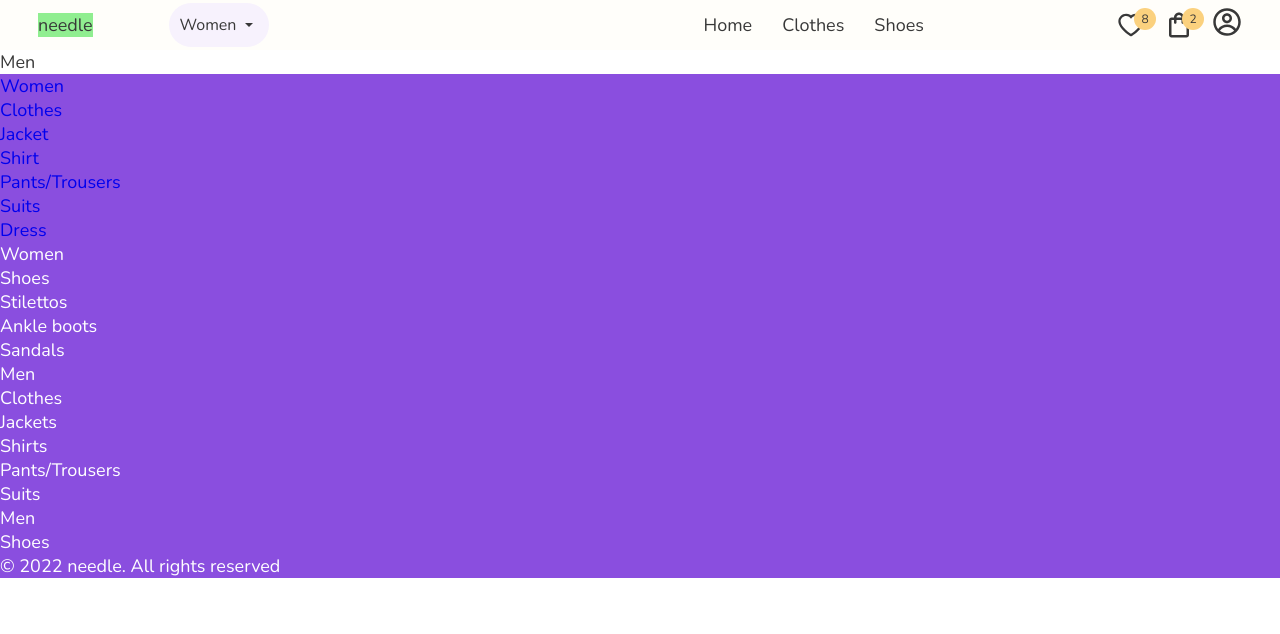
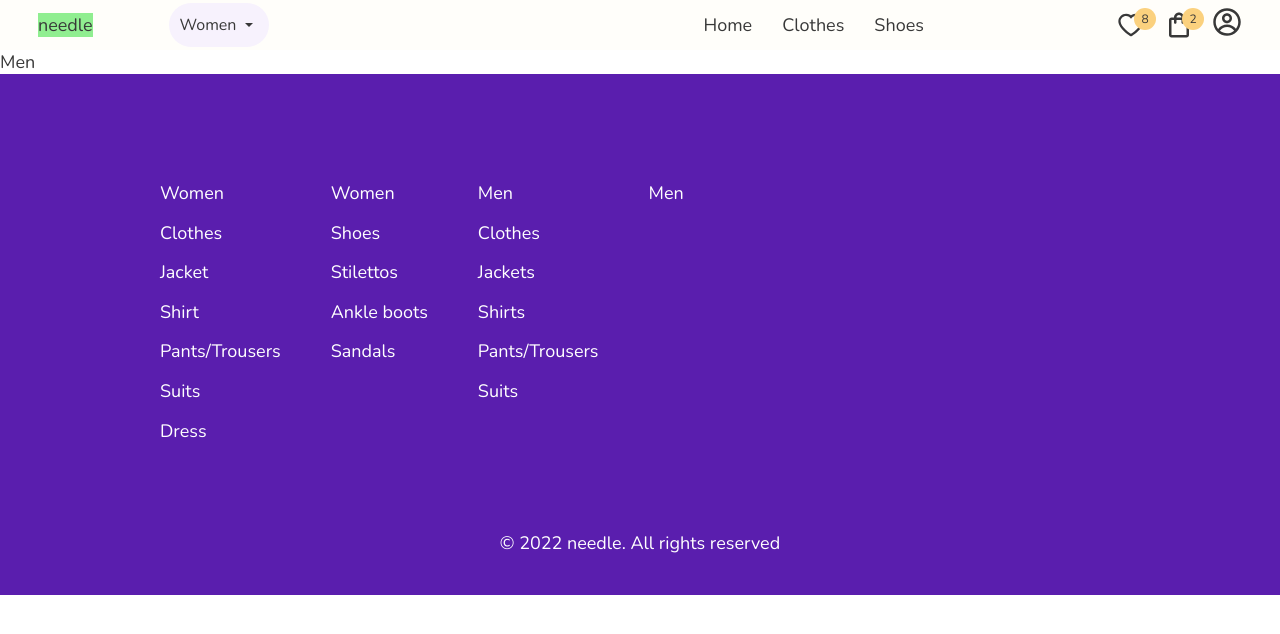
Before and after one commit to moisens/needle, a React (Vite) app: page /men in a window 1280 px wide. Shown: the top 634 px of the page. Built offline with nearby package versions, Linux system fonts and the light colour scheme.

Commit message:
footer part 2 + links utils

```diff
--- a/src/components/footer/Footer.tsx
+++ b/src/components/footer/Footer.tsx
@@ -1,46 +1,69 @@
 import "./footer.scss";
-import { navWomenClothes } from "../../utils/linksNav";
+import {
+  navWomenClothes,
+  navWomenShoes,
+  navmenClothes,
+  navmenShoes,
+} from "../../utils/linksNav";
 import { Link } from "react-router-dom";
 
-type Props = {}
+type Props = {};
 
 const Footer = (props: Props) => {
   return (
     <footer>
-      <section className="footer-container">
-        <ul className="footer-nav">
-          {navWomenClothes.map(clothes => {
-            const { id, url, text } = clothes;
-            return(
-              <ul key={id}>
-                <li><Link to={url}>{text}</Link></li>
-              </ul>
-            )
-          })}
-          <ul>
-            <li>Women</li>
-            <li>Shoes</li>
-            <li>Stilettos</li>
-            <li>Ankle boots</li>
-            <li>Sandals</li>
+      <nav className="footer-container">
+        <section className="footer-nav">
+          <ul className="ul-links">
+            {navWomenClothes.map((clothes) => {
+              const { id, url, text } = clothes;
+              return (
+                <li key={id}>
+                  <Link to={url}>{text}</Link>
+                </li>
+              );
+            })}
           </ul>
-          <ul>
-            <li>Men</li>
-            <li>Clothes</li>
-            <li>Jackets</li>
-            <li>Shirts</li>
-            <li>Pants/Trousers</li>
-            <li>Suits</li>
+
+          <ul className="ul-links">
+            {navWomenShoes.map((shoe) => {
+              const { id, url, text } = shoe;
+              return (
+                <li key={id}>
+                  <Link to={url}>{text}</Link>
+                </li>
+              );
+            })}
           </ul>
-          <ul>
-            <li>Men</li>
-            <li>Shoes</li>
+
+          <ul className="ul-links">
+            {navmenClothes.map((clothe) => {
+              const { id, url, text } = clothe;
+              return (
+                <li key={id}>
+                  <Link to={url}>{text}</Link>
+                </li>
+              );
+            })}
           </ul>
-        </ul>
-        <div className="footer-copyrigth">&copy; 2022 needle. All rights reserved</div>
-      </section>
+
+          <ul className="ul-links">
+            {navmenShoes.map((shoe) => {
+              const { id, url, text } = shoe;
+              return (
+                <li key={id}>
+                  <Link to={url}>{text}</Link>
+                </li>
+              );
+            })}
+          </ul>
+        </section>
+        <section className="footer-copyrigth">
+          &copy; 2022 needle. All rights reserved
+        </section>
+      </nav>
     </footer>
-  )
-}
+  );
+};
 
 export default Footer;
--- a/src/components/footer/footer.scss
+++ b/src/components/footer/footer.scss
@@ -1,14 +1,41 @@
 @use "../../scss/mixins";
 @use "../../scss/variables";
 
-
 footer {
   max-width: 100vw;
-  background-color: variables.$light-purple;
+  background-color: variables.$dark-purple;
   color: variables.$white-color;
 
   .footer-container {
     max-width: 1440px;
     margin: 0 auto;
+
+    .footer-nav {
+      @include mixins.displayFlex;
+      gap: 50px;
+      padding: 100px 0 80px 160px;
+
+      .ul-links {
+        li {
+          @include mixins.listStyleType;
+          line-height: 2.2;
+
+          a {
+            color: variables.$white-color;
+            transition: all ease 0.8s;
+          }
+
+          & a:hover {
+            background-color: variables.$white-color;
+            color: variables.$grayish-color;
+            border-radius: 2px;
+          }
+        }
+      }
+    }
+    .footer-copyrigth {
+      padding: 0 0 40px;
+      @include mixins.displayJustify-center;
+    }
   }
 }
--- a/src/scss/_mixins.scss
+++ b/src/scss/_mixins.scss
@@ -39,6 +39,13 @@
 @mixin displayAlign-center {
   display: flex;
   align-items: center;
+}
+/*==================================
+  display justify center
+  ==================================*/
+@mixin displayJustify-center {
+  display: flex;
+  justify-content: center;
 }
 
 /*==================================
--- a/src/utils/linksNav.ts
+++ b/src/utils/linksNav.ts
@@ -1,95 +1,124 @@
-import { Navlinks } from "../types/typeLinks"
+import { Navlinks } from "../types/typeLinks";
 
 export const womenLinks: Navlinks[] = [
   {
     id: "853b3af8-6ed1",
     url: "/women/home",
-    text: "Home"
+    text: "Home",
   },
   {
     id: "853b40ca-6ed1",
     url: "/women/women-clothes",
-    text: "Clothes"
+    text: "Clothes",
   },
   {
     id: "853b4232-6ed1",
     url: "/women/women-shoes",
-    text: "Shoes"
-  }
-]
-
+    text: "Shoes",
+  },
+];
 
 export const navWomenClothes: Navlinks[] = [
   {
     id: "11b03d6a-7113",
     url: "/women",
-    text: "Women"
+    text: "Women",
   },
   {
     id: "11b04044-7113",
     url: "/women-clothes",
-    text: "Clothes"
+    text: "Clothes",
   },
   {
     id: "11b0417a-7113",
     url: "/women-jackets",
-    text: "Jacket"
+    text: "Jacket",
   },
   {
     id: "11b04292-7113",
     url: "/women-shirt",
-    text: "Shirt"
+    text: "Shirt",
   },
   {
     id: "11b043a0-7113",
     url: "/women-pants",
-    text: "Pants/Trousers"
+    text: "Pants/Trousers",
   },
   {
     id: "11b044c2-7113",
     url: "/women-suits",
-    text: "Suits"
+    text: "Suits",
   },
   {
     id: "11b048a0-7113",
     url: "/women-dress",
-    text: "Dress"
+    text: "Dress",
   },
 ];
 export const navWomenShoes: Navlinks[] = [
   {
     id: "7c045a66-7113",
     url: "/women",
-    text: "Women"
+    text: "Women",
   },
   {
     id: "7c045ebc-7113",
     url: "/women-shoes",
-    text: "Shoes"
+    text: "Shoes",
   },
   {
     id: "7c04607e-7113",
     url: "/women-stilettos",
-    text: "Stilettos"
+    text: "Stilettos",
   },
   {
     id: "7c0461c8-7113",
     url: "/women-ankle-boots",
-    text: "Ankle boots"
+    text: "Ankle boots",
   },
   {
     id: "7c0462ea-7113",
     url: "/women-sandals",
-    text: "Sandals"
+    text: "Sandals",
   },
 ];
 
-/*
-
-Women
-     Shoes
-          Stilettos
-          Ankle boot
-          Sandal
-
-*/
+export const navmenClothes: Navlinks[] = [
+  {
+    id: "fe6ef242-717a",
+    url: "/men",
+    text: "Men",
+  },
+  {
+    id: "fe6ef4d6-717a",
+    url: "/men-clothes",
+    text: "Clothes",
+  },
+  {
+    id: "fe6ef634-717a",
+    url: "/men-jackets",
+    text: "Jackets",
+  },
+  {
+    id: "fe6ef774-717a",
+    url: "/men-shirts",
+    text: "Shirts",
+  },
+  {
+    id: "fe6ef8b4-717a",
+    url: "/men-pants",
+    text: "Pants/Trousers",
+  },
+  {
+    id: "fe6ef9ea-717a",
+    url: "/men-suits",
+    text: "Suits",
+  },
+];
+export const navmenShoes: Navlinks[] = [
+  {
+    id: "yourebereplaced",
+    url: "/men",
+    text: "Men",
+  },
+];
```
